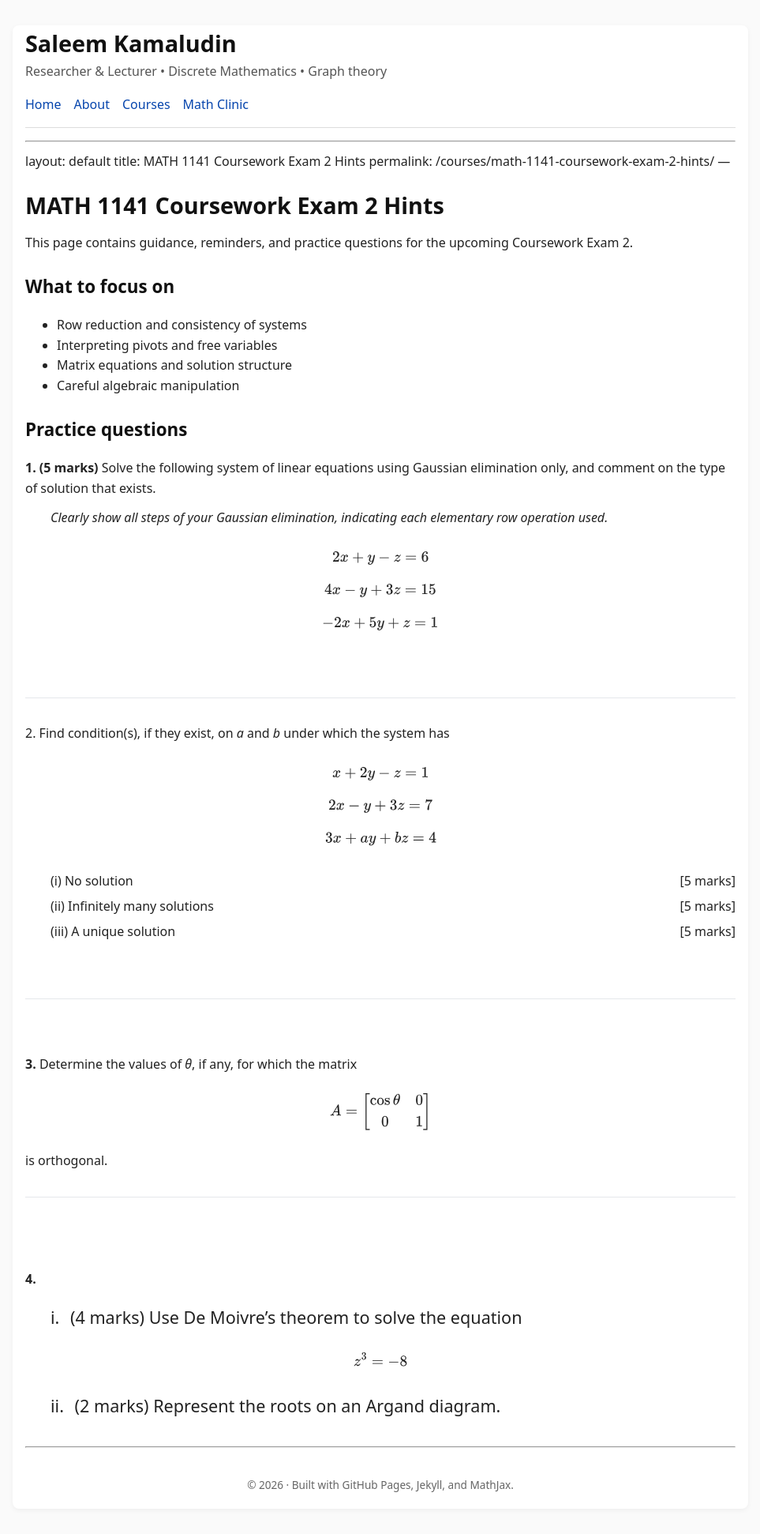
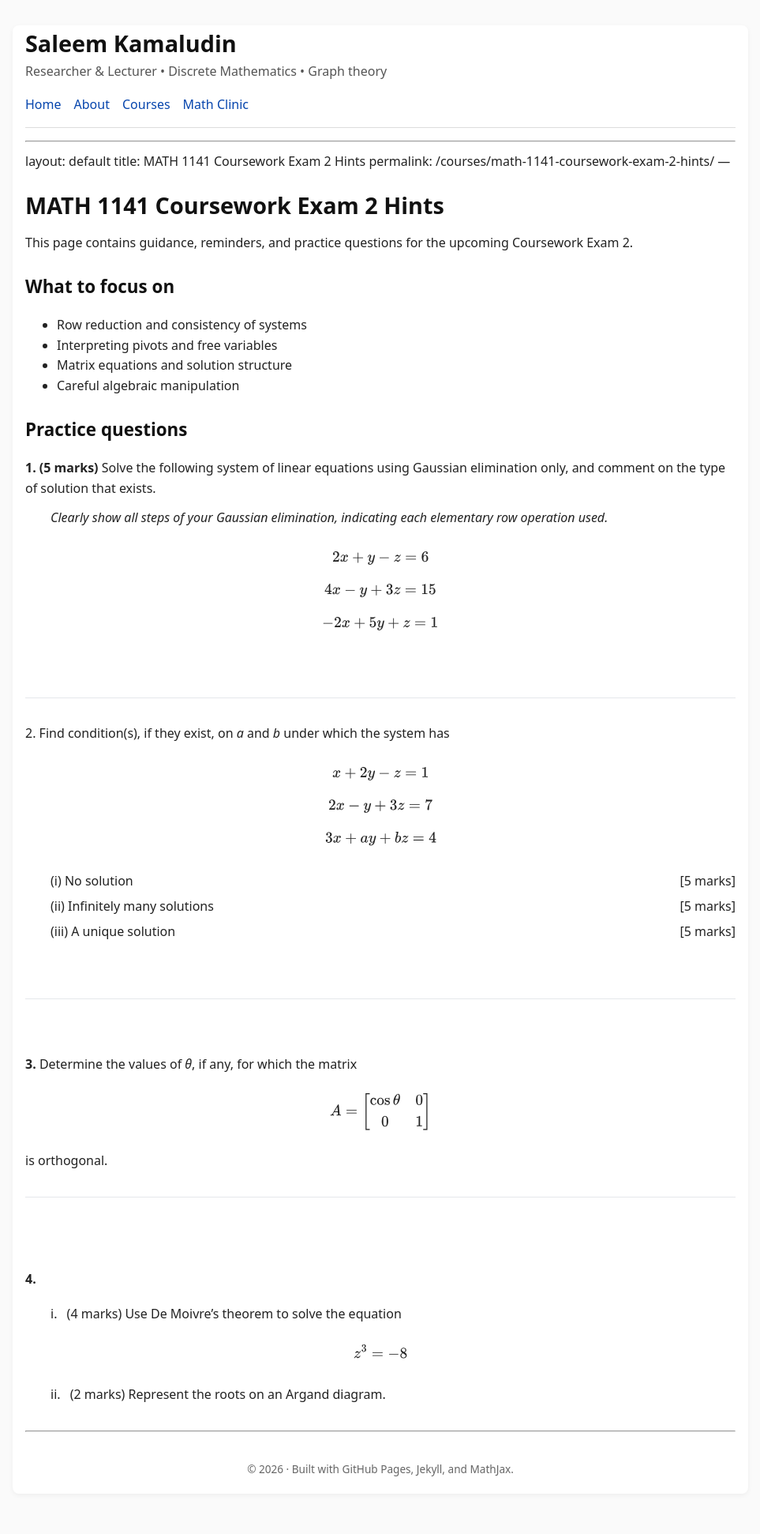
Before and after one commit to SaleemKamaludin/SaleemKamaludin.github.io, a Jekyll site: the page built from courses/math-1141-coursework-exam-2-hints.md, in a window 1280 px wide. Shown: the whole page at 79% size, without its empty margins (158-1121 px from the left). Built offline with Jekyll 4.4.1, drawn with Linux system fonts in a browser that asks for light colours; our own code applies the rules of GitHub Pages for plain Markdown files.

Commit message:
Update math-1141-coursework-exam-2-hints.md

```diff
--- a/courses/math-1141-coursework-exam-2-hints.md
+++ b/courses/math-1141-coursework-exam-2-hints.md
@@ -150,7 +150,7 @@ This page contains guidance, reminders, and practice questions for the upcoming
 
 <strong>4.</strong>
   </p>
-<p style="font-size: 1.35rem; line-height: 1.75; margin-left: 2rem;">
+<p style="font-size: 1rem; line-height: 1.75; margin-left: 2rem;">
     i. <span style="margin-left: 0.5rem;">(4 marks)</span>
  Use De Moivre’s theorem to solve the equation
   </p>
@@ -162,7 +162,7 @@ This page contains guidance, reminders, and practice questions for the upcoming
 
 
 
-   <p style="font-size: 1.35rem; line-height: 1.75; margin-left: 2rem;">
+   <p style="font-size: 1rem; line-height: 1.75; margin-left: 2rem;">
  ii. <span style="margin-left: 0.5rem;">(2 marks)</span>
     Represent the roots on an Argand diagram.
   </p>
```
